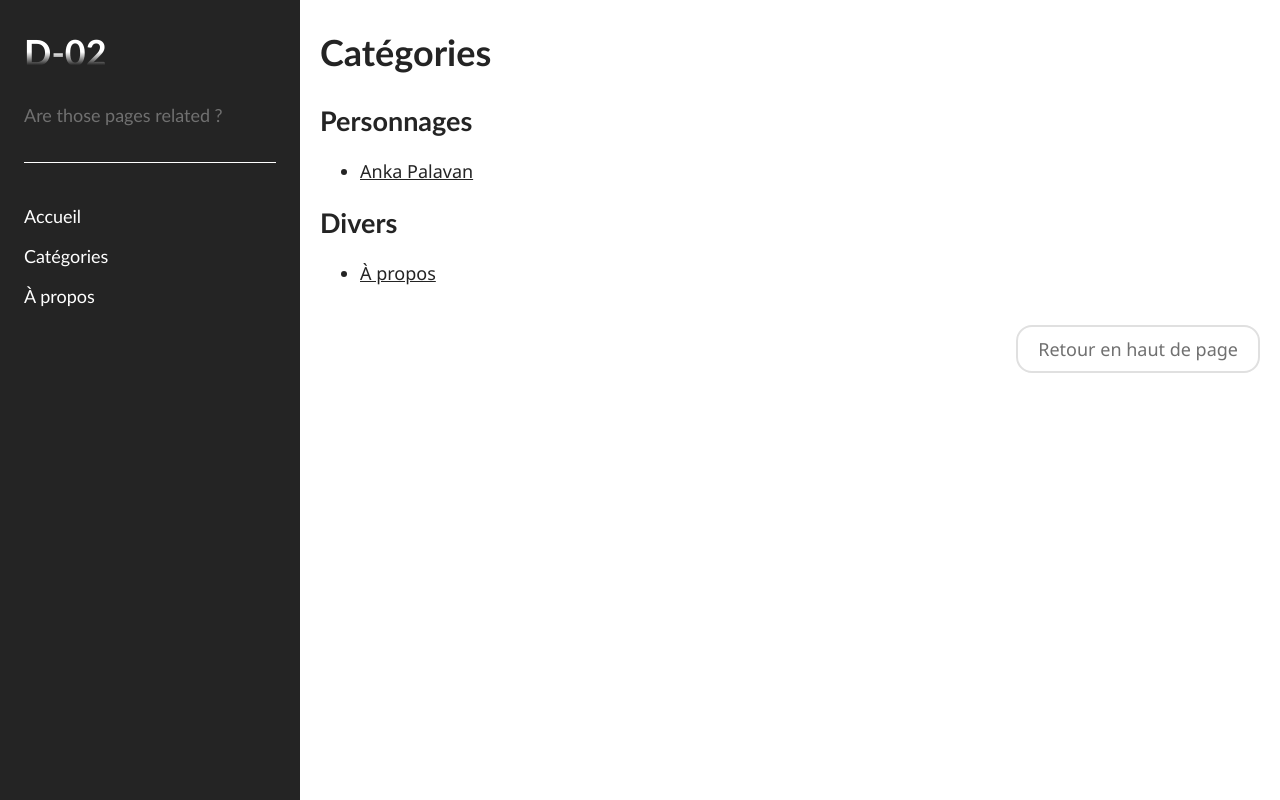
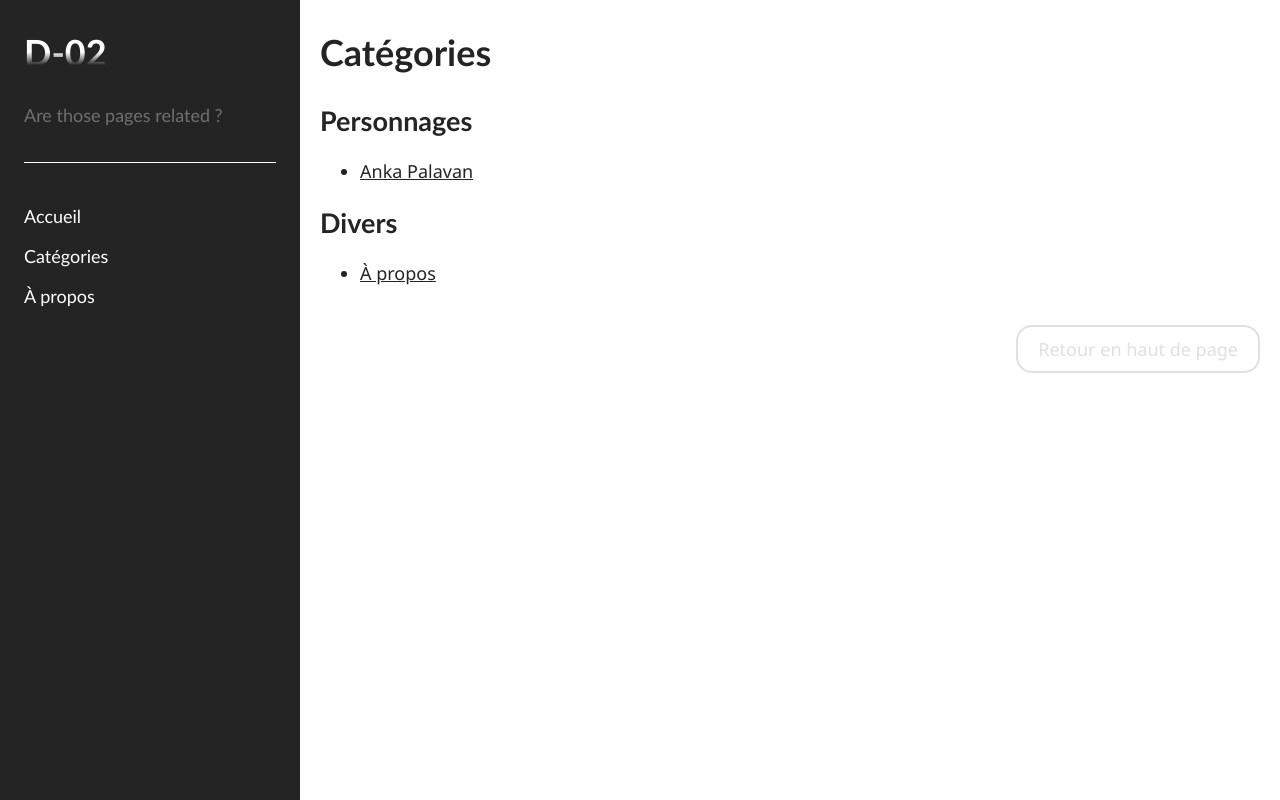
Before and after one commit to a-nka/a-nka.github.io, a plain HTML site: page categories.html in a window 1280 px wide. Drawn offline with Linux system fonts and the light colour scheme.

Commit message:
i hate css

```diff
--- a/style/main.css
+++ b/style/main.css
@@ -56,11 +56,7 @@ footer {
     margin-bottom: 40px;
 }
 
-footer a:visited {
-    color: inherit;
-}
-
-footer a {
+.footer-link, .footer-link:visited {
     display: inline-block;
     text-align: center;
     text-decoration: none;
@@ -70,7 +66,7 @@ footer a {
     border: 2px solid var(--main-m-em-background-color);
 
     background-color: var(--main-background-color);
-    color: var(--main-h-em-background-color);
+    color: var(--main-m-em-background-color);
 
     transition: background-color 0.3s, color 0.3s;
 }
@@ -78,7 +74,7 @@ footer a {
 .footer-link:hover {
     text-decoration: none;
     background-color: var(--main-m-em-background-color);
-    color: var(--light-purple);
+    color: var(--main-h-em-background-color);
 }
 
 /* Main */
```
